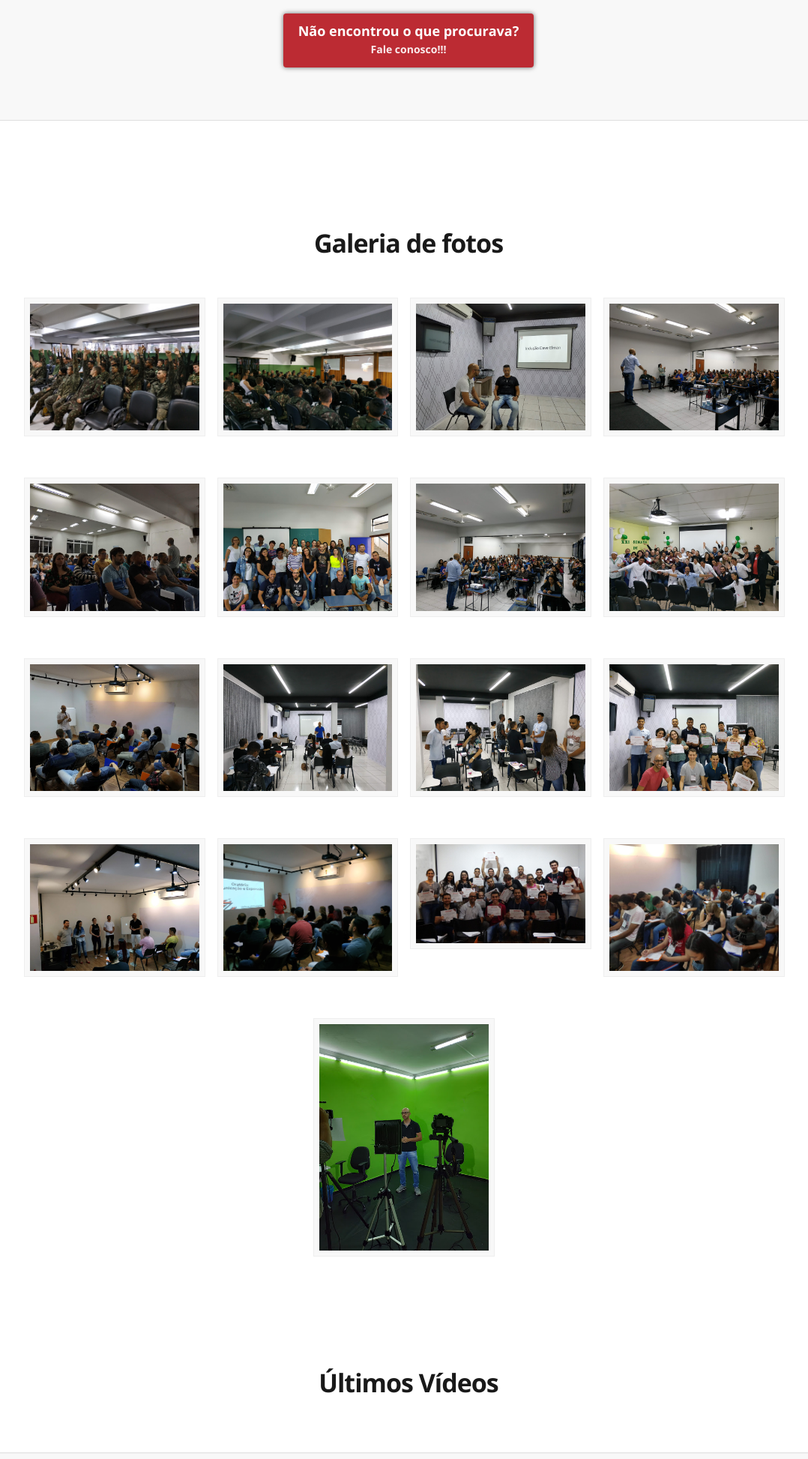
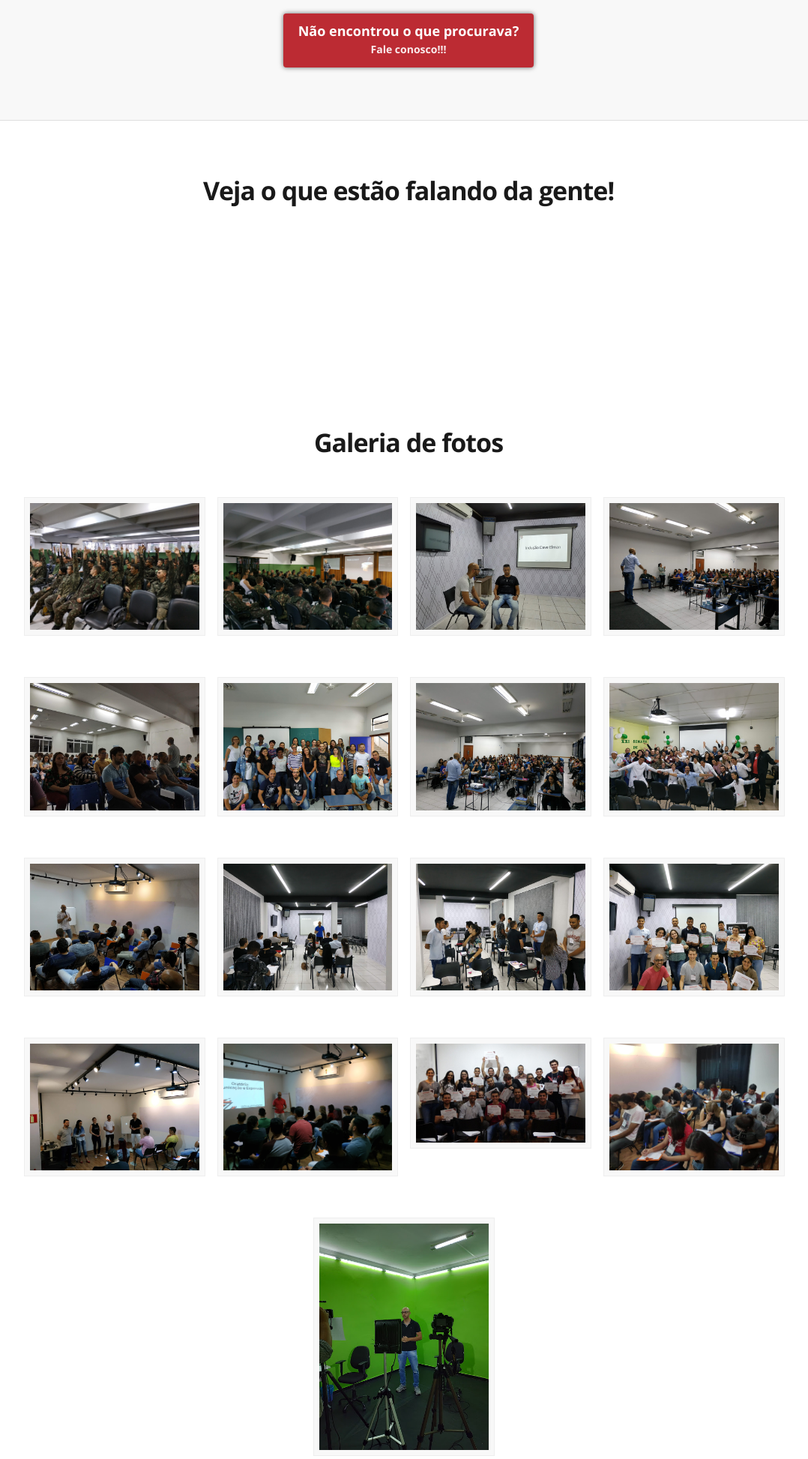
Before and after one commit to ConTTudOweb/CommunicareProject, a Django app: template templates/index.html in a window 1280 px wide. Shown: the part 1472-3418 px from the top of the page at 75% size, without its empty margins (95-1173 px from the left). Run offline with Django 3.2, Linux system fonts and the light colour scheme; the template is opened without the code that fills it: values that come from a table or form of the project are taken from there, others are empty; some libraries are stand-ins or nearby versions.

Commit message:
Volta depoimentos para vinicius poder printar

```diff
--- a/templates/index.html
+++ b/templates/index.html
@@ -93,23 +93,23 @@
         </div>
     </section> <!-- /agenda -->
 
-{#    <section class="testimonials" id="depoimentos">#}
-{#        <div class="holder">#}
-{##}
-{#            <h2>Veja o que estão falando da gente!</h2>#}
-{##}
-{#            <div class="flexslider">#}
-{##}
-{#                <ul class="slides">#}
-{#                    {% for testimony in testimonies %}#}
-{#                        {% include 'includes/testimony_li.html' with testimony=testimony %}#}
-{#                    {% endfor %}#}
-{#                </ul>#}
-{##}
-{#            </div>#}
-{##}
-{#        </div>#}
-{#    </section> <!-- /depoimentos -->#}
+    <section class="testimonials" id="depoimentos">
+        <div class="holder">
+
+            <h2>Veja o que estão falando da gente!</h2>
+
+            <div class="flexslider">
+
+                <ul class="slides">
+                    {% for testimony in testimonies %}
+                        {% include 'includes/testimony_li.html' with testimony=testimony %}
+                    {% endfor %}
+                </ul>
+
+            </div>
+
+        </div>
+    </section> <!-- /depoimentos -->
 
     <section class="gallery" id="galeria">
         <div class="holder">
```
